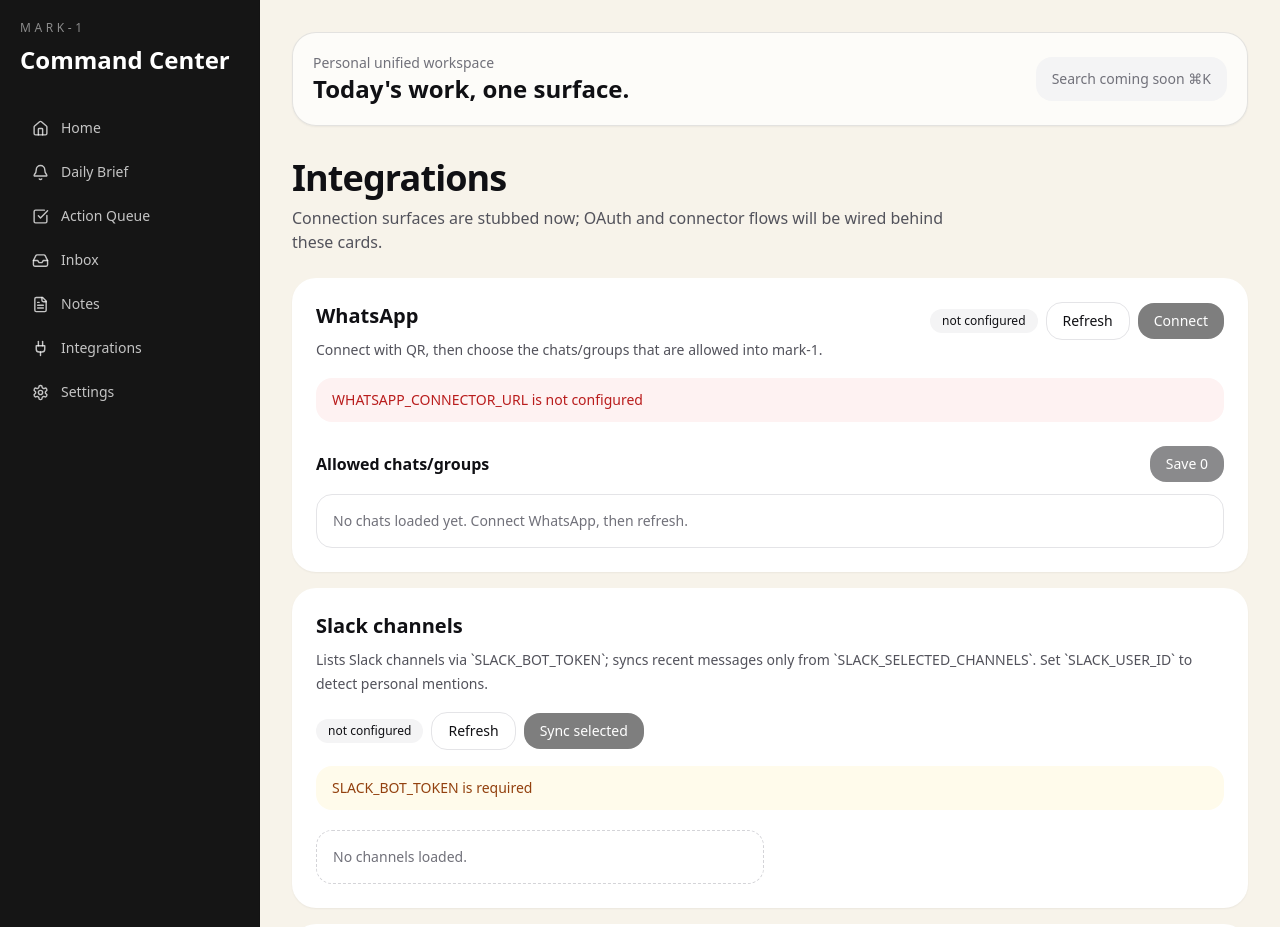
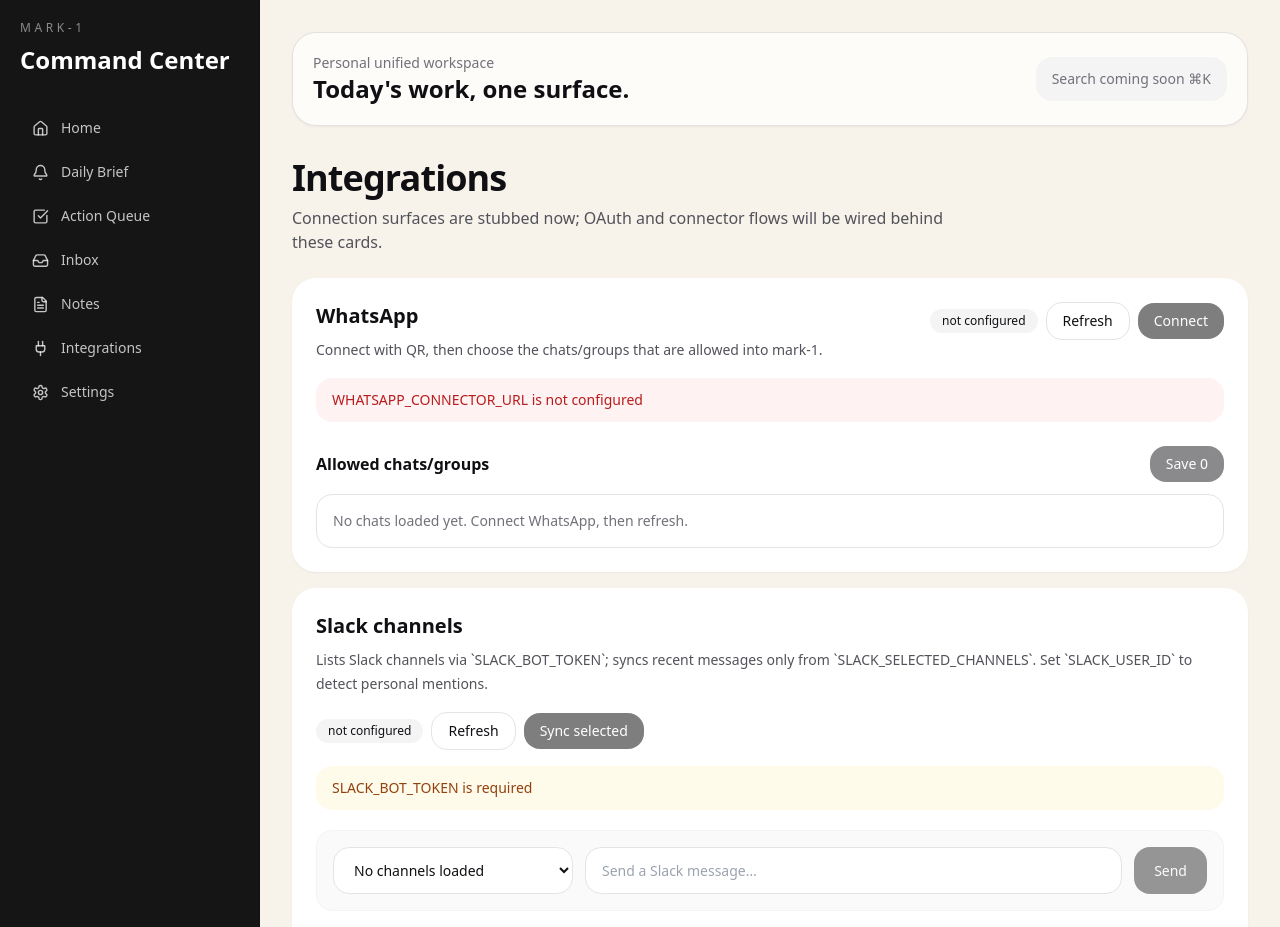
Before and after one commit to Fazalkadivar21/onlyapp, a Next.js app in the folder apps/web/: page /integrations in a window 1280 px wide. Shown: the top 927 px of the page. Built offline with nearby package versions, Linux system fonts and the light colour scheme.

Commit message:
Add Slack channel send flow

```diff
--- /dev/null
+++ b/apps/web/app/api/messages/slack/route.ts
@@ -0,0 +1,70 @@
+import { createDb, messages } from "@mark-1/db";
+import { sendSlackMessage } from "@mark-1/integrations";
+import { eq } from "drizzle-orm";
+
+export const dynamic = "force-dynamic";
+
+type SlackSendBody = {
+  channelId: string;
+  text: string;
+  threadTs?: string;
+};
+
+export async function POST(request: Request) {
+  const body = await request.json().catch(() => null);
+  if (!isSlackSendBody(body)) {
+    return Response.json({ error: "Expected JSON body: { channelId: string, text: string, threadTs?: string }" }, { status: 400 });
+  }
+
+  const dbMessageId = await createPendingMessage(body);
+
+  try {
+    const result = await sendSlackMessage(body);
+    await updateMessageStatus(dbMessageId, "sent", result.ts);
+    return Response.json({ status: "sent", messageId: dbMessageId, externalId: result.ts, result });
+  } catch (error) {
+    await updateMessageStatus(dbMessageId, "failed");
+    return Response.json({ error: error instanceof Error ? error.message : "slack_send_failed", messageId: dbMessageId }, { status: 502 });
+  }
+}
+
+async function createPendingMessage(input: SlackSendBody) {
+  if (!process.env.DATABASE_URL) return null;
+
+  const db = createDb();
+  const [message] = await db
+    .insert(messages)
+    .values({
+      source: "slack",
+      conversationId: input.channelId,
+      senderName: "Me",
+      body: input.text,
+      status: "pending",
+      metadata: { direction: "outgoing", threadTs: input.threadTs }
+    })
+    .returning({ id: messages.id });
+
+  return message?.id ?? null;
+}
+
+async function updateMessageStatus(messageId: string | null, status: "sent" | "failed", externalId?: string) {
+  if (!process.env.DATABASE_URL || !messageId) return;
+
+  const db = createDb();
+  await db
+    .update(messages)
+    .set({ status, externalId, updatedAt: new Date() })
+    .where(eq(messages.id, messageId));
+}
+
+function isSlackSendBody(value: unknown): value is SlackSendBody {
+  if (typeof value !== "object" || value === null || Array.isArray(value)) return false;
+  const body = value as Record<string, unknown>;
+  return (
+    typeof body.channelId === "string" &&
+    body.channelId.trim().length > 0 &&
+    typeof body.text === "string" &&
+    body.text.trim().length > 0 &&
+    (body.threadTs === undefined || typeof body.threadTs === "string")
+  );
+}
--- a/apps/web/components/slack-integration-panel.tsx
+++ b/apps/web/components/slack-integration-panel.tsx
@@ -25,6 +25,10 @@ export function SlackIntegrationPanel() {
   const [loading, setLoading] = useState(true);
   const [syncing, setSyncing] = useState(false);
   const [syncResult, setSyncResult] = useState<string>();
+  const [sendChannelId, setSendChannelId] = useState("");
+  const [sendText, setSendText] = useState("");
+  const [sending, setSending] = useState(false);
+  const [sendResult, setSendResult] = useState<string>();
 
   async function loadChannels() {
     setLoading(true);
@@ -33,8 +37,10 @@ export function SlackIntegrationPanel() {
       const response = await fetch("/api/integrations/slack/channels", { cache: "no-store" });
       const payload = (await response.json()) as SlackChannelsResponse;
       setConfigured(Boolean(payload.configured));
-      setChannels(payload.channels ?? []);
+      const nextChannels = payload.channels ?? [];
+      setChannels(nextChannels);
       setSelectedChannels(payload.selectedChannels ?? []);
+      setSendChannelId((current) => current || nextChannels.find((channel) => channel.selected)?.id || nextChannels[0]?.id || "");
       setError(payload.error);
     } finally {
       setLoading(false);
@@ -53,6 +59,28 @@ export function SlackIntegrationPanel() {
       setSyncResult(error instanceof Error ? error.message : "sync_failed");
     } finally {
       setSyncing(false);
+    }
+  }
+
+  async function sendMessage() {
+    if (!sendChannelId || !sendText.trim()) return;
+
+    setSending(true);
+    setSendResult(undefined);
+    try {
+      const response = await fetch("/api/messages/slack", {
+        method: "POST",
+        headers: { "content-type": "application/json" },
+        body: JSON.stringify({ channelId: sendChannelId, text: sendText.trim() })
+      });
+      const payload = (await response.json().catch(() => ({}))) as { error?: string };
+      if (!response.ok) throw new Error(payload.error ?? "slack_send_failed");
+      setSendText("");
+      setSendResult("Sent");
+    } catch (error) {
+      setSendResult(error instanceof Error ? error.message : "slack_send_failed");
+    } finally {
+      setSending(false);
     }
   }
 
@@ -80,6 +108,26 @@ export function SlackIntegrationPanel() {
       {syncResult ? <p className="mt-4 rounded-2xl bg-zinc-100 px-4 py-3 text-sm text-zinc-700">{syncResult}</p> : null}
       {selectedChannels.length > 0 ? <p className="mt-4 text-xs text-zinc-500">Selected from env: {selectedChannels.join(", ")}</p> : null}
 
+      <div className="mt-5 rounded-2xl border border-zinc-100 bg-zinc-50 p-4">
+        <div className="grid gap-3 md:grid-cols-[240px_1fr_auto]">
+          <select value={sendChannelId} onChange={(event) => setSendChannelId(event.target.value)} className="rounded-2xl border border-zinc-200 bg-white px-4 py-3 text-sm">
+            {channels.length === 0 ? <option>No channels loaded</option> : null}
+            {(selected.length > 0 ? selected : channels).map((channel) => <option key={channel.id} value={channel.id}>#{channel.name}</option>)}
+          </select>
+          <input
+            value={sendText}
+            onChange={(event) => setSendText(event.target.value)}
+            onKeyDown={(event) => {
+              if (event.key === "Enter" && !event.shiftKey) void sendMessage();
+            }}
+            placeholder="Send a Slack message…"
+            className="rounded-2xl border border-zinc-200 bg-white px-4 py-3 text-sm outline-none focus:border-zinc-400"
+          />
+          <button onClick={sendMessage} disabled={sending || !sendChannelId || !sendText.trim()} className="rounded-2xl bg-black px-5 py-3 text-sm font-medium text-white disabled:opacity-40">{sending ? "Sending…" : "Send"}</button>
+        </div>
+        {sendResult ? <p className="mt-3 text-xs text-zinc-600">{sendResult}</p> : null}
+      </div>
+
       <div className="mt-5 grid gap-3 md:grid-cols-2">
         {loading ? <div className="rounded-2xl bg-zinc-100 p-4 text-sm text-zinc-500">Loading Slack channels…</div> : null}
         {!loading && channels.length === 0 ? <div className="rounded-2xl border border-dashed border-zinc-300 p-4 text-sm text-zinc-500">No channels loaded.</div> : null}
--- a/packages/integrations/src/index.ts
+++ b/packages/integrations/src/index.ts
@@ -3,7 +3,7 @@ import type { ActivityItem, ActivitySource } from "@mark-1/shared";
 export { createAiProvider, type AiProviderName } from "./ai";
 export { fetchGitHubPullRequests, normalizeGitHubPullRequest, type GitHubPullRequest } from "./github";
 export { fetchJiraActiveSprintIssues, normalizeJiraIssue, type JiraIssue, type JiraSprint } from "./jira";
-export { fetchSlackChannels, fetchSlackSelectedChannelMessages, normalizeSlackMessage, parseSlackSelectedChannels, type SlackChannel, type SlackMessage } from "./slack";
+export { fetchSlackChannels, fetchSlackSelectedChannelMessages, normalizeSlackMessage, parseSlackSelectedChannels, sendSlackMessage, type SlackChannel, type SlackMessage, type SlackSendResult } from "./slack";
 export { deleteMedia, configureCloudinary, getCloudinaryConfig, uploadMedia, type CloudinaryConfig, type UploadMediaInput } from "./media";
 export { decryptSecret, encryptSecret, type EncryptedSecret } from "./secrets";
 
--- a/packages/integrations/src/slack.ts
+++ b/packages/integrations/src/slack.ts
@@ -6,6 +6,12 @@ export type SlackChannel = {
   isPrivate: boolean;
   isMember: boolean;
   selected: boolean;
+};
+
+export type SlackSendResult = {
+  channelId: string;
+  ts: string;
+  permalink?: string;
 };
 
 export type SlackMessage = {
@@ -132,6 +138,23 @@ export async function fetchSlackSelectedChannelMessages(input: { token?: string;
   return messages.sort((a, b) => Number(b.ts) - Number(a.ts));
 }
 
+export async function sendSlackMessage(input: { token?: string; channelId: string; text: string; threadTs?: string }): Promise<SlackSendResult> {
+  const token = input.token ?? process.env.SLACK_BOT_TOKEN;
+  if (!token) throw new Error("SLACK_BOT_TOKEN is required");
+  if (!input.channelId || !input.text.trim()) throw new Error("channelId and text are required");
+
+  const payload = await slackFetch<{ ok: boolean; channel: string; ts: string }>("/chat.postMessage", token, {
+    method: "POST",
+    body: JSON.stringify({ channel: input.channelId, text: input.text, thread_ts: input.threadTs })
+  });
+
+  return {
+    channelId: payload.channel,
+    ts: payload.ts,
+    permalink: `https://slack.com/app_redirect?channel=${payload.channel}&message_ts=${payload.ts}`
+  };
+}
+
 export function normalizeSlackMessage(message: SlackMessage): Omit<ActivityItem, "id" | "createdAt" | "updatedAt"> {
   const priority: ActivityPriority = message.mentionedCurrentUser ? "high" : "normal";
   return {
@@ -170,11 +193,13 @@ async function resolveSlackUserName(token: string, userId: string, cache: Map<st
   }
 }
 
-async function slackFetch<T>(path: string, token: string): Promise<T> {
+async function slackFetch<T>(path: string, token: string, init: RequestInit = {}): Promise<T> {
   const response = await fetch(`https://slack.com/api${path}`, {
+    ...init,
     headers: {
       authorization: `Bearer ${token}`,
-      "content-type": "application/json; charset=utf-8"
+      "content-type": "application/json; charset=utf-8",
+      ...init.headers
     }
   });
 
```
Also changed, not shown: 2 other files (tests, documents, lock files or other folders).
